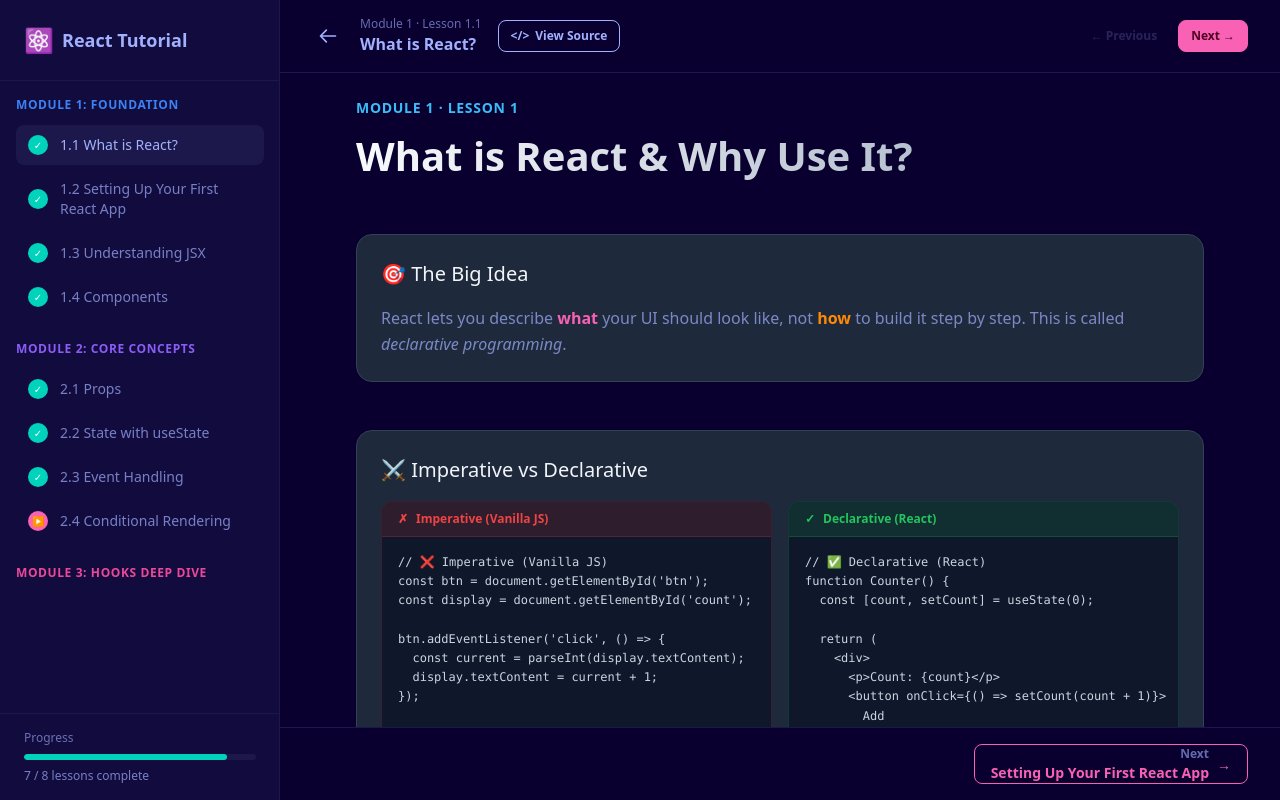
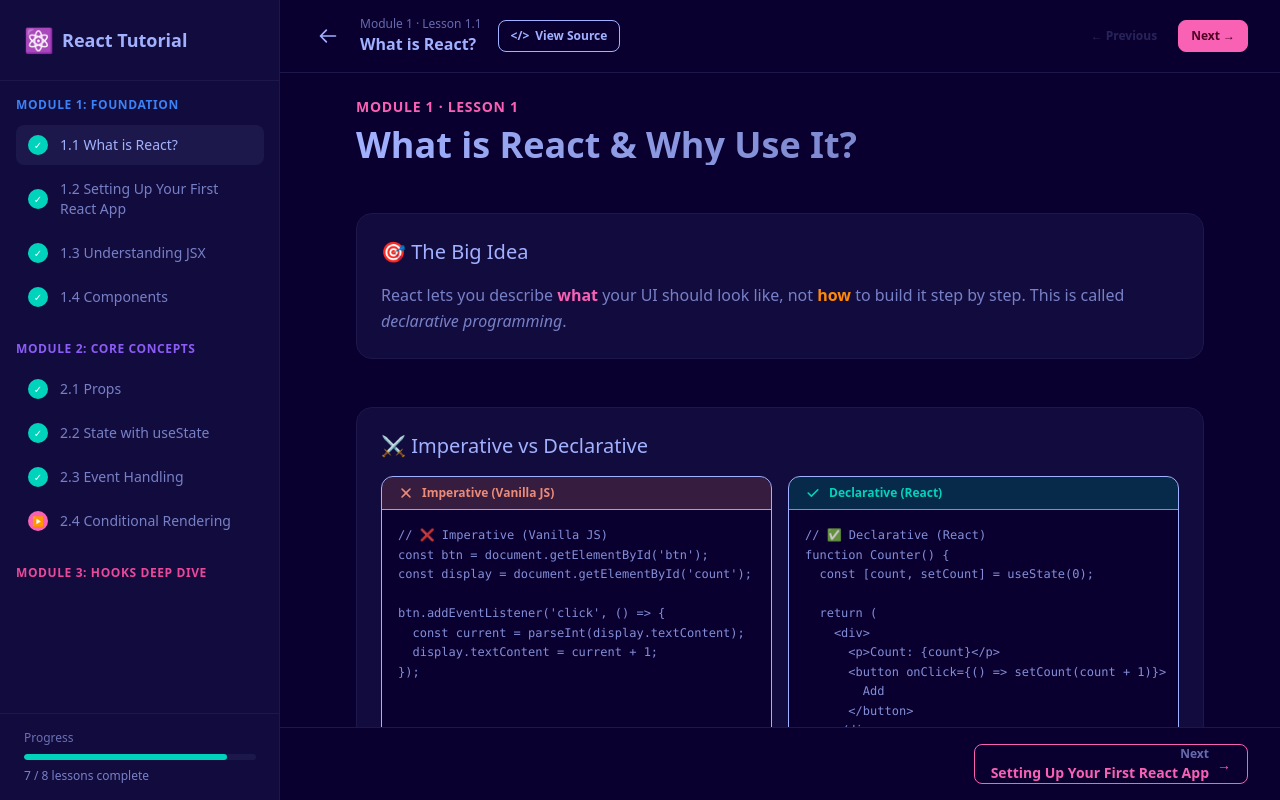
Before and after one commit to vkondrav/react-tutorial, a React (Vite) app in the folder playground/: page /#1.1 in a window 1280 px wide. Built offline with nearby package versions, Linux system fonts and the light colour scheme.

Commit message:
daisy ui + components

```diff
--- a/playground/src/lessons/components/CodeBlock.jsx
+++ b/playground/src/lessons/components/CodeBlock.jsx
@@ -1,42 +1,21 @@
+import { HiCheck, HiX } from 'react-icons/hi';
+
 export default function CodeBlock({ title, code, variant }) {
-  const borderColor = variant === 'good' ? '#22c55e' : '#ef4444';
-  const icon = variant === 'good' ? '✓' : '✗';
+  const isGood = variant === 'good';
+  const borderColor = isGood ? 'border-success' : 'border-error';
+  const bgColor = isGood ? 'bg-success/20' : 'bg-error/20';
+  const textColor = isGood ? 'text-success' : 'text-error';
+  const Icon = isGood ? HiCheck : HiX;
 
   return (
-    <div
-      style={{
-        backgroundColor: '#0f172a',
-        borderRadius: '0.75rem',
-        overflow: 'hidden',
-        border: `1px solid ${borderColor}33`,
-      }}
-    >
+    <div className={`bg-base-100 rounded-xl overflow-hidden border ${borderColor}/50`}>
       <div
-        style={{
-          padding: '0.5rem 1rem',
-          backgroundColor: `${borderColor}22`,
-          borderBottom: `1px solid ${borderColor}33`,
-          fontSize: '0.75rem',
-          fontWeight: '600',
-          color: borderColor,
-          display: 'flex',
-          alignItems: 'center',
-          gap: '0.5rem',
-        }}
+        className={`px-4 py-2 ${bgColor} border-b ${borderColor}/50 text-xs font-semibold ${textColor} flex items-center gap-2`}
       >
-        <span>{icon}</span>
+        <Icon size={16} />
         {title}
       </div>
-      <pre
-        style={{
-          margin: 0,
-          padding: '1rem',
-          fontSize: '0.75rem',
-          lineHeight: '1.6',
-          color: '#cbd5e1',
-          overflow: 'auto',
-        }}
-      >
+      <pre className="m-0 p-4 text-xs leading-relaxed text-base-content/80 overflow-auto">
         <code>{code}</code>
       </pre>
     </div>
--- a/playground/src/lessons/components/LessonHeader.jsx
+++ b/playground/src/lessons/components/LessonHeader.jsx
@@ -1,28 +1,10 @@
 export default function LessonHeader({ module, lesson, title }) {
   return (
-    <div style={{ marginBottom: '3rem' }}>
-      <div
-        style={{
-          color: '#38bdf8',
-          fontSize: '0.875rem',
-          fontWeight: '600',
-          marginBottom: '0.5rem',
-          textTransform: 'uppercase',
-          letterSpacing: '0.05em',
-        }}
-      >
+    <div className="mb-12">
+      <div className="text-primary text-sm font-semibold mb-2 uppercase tracking-wider">
         Module {module} · Lesson {lesson}
       </div>
-      <h1
-        style={{
-          fontSize: '2.5rem',
-          fontWeight: '700',
-          margin: 0,
-          background: 'linear-gradient(to right, #f8fafc, #94a3b8)',
-          WebkitBackgroundClip: 'text',
-          WebkitTextFillColor: 'transparent',
-        }}
-      >
+      <h1 className="text-4xl font-bold m-0 bg-gradient-to-r from-base-content to-base-content/60 bg-clip-text text-transparent">
         {title}
       </h1>
     </div>
--- a/playground/src/lessons/components/Section.jsx
+++ b/playground/src/lessons/components/Section.jsx
@@ -1,24 +1,7 @@
 export default function Section({ title, children }) {
   return (
-    <section
-      style={{
-        marginBottom: '3rem',
-        padding: '1.5rem',
-        backgroundColor: '#1e293b',
-        borderRadius: '1rem',
-        border: '1px solid #334155',
-      }}
-    >
-      <h2
-        style={{
-          fontSize: '1.25rem',
-          marginTop: 0,
-          marginBottom: '1rem',
-          color: '#f1f5f9',
-        }}
-      >
-        {title}
-      </h2>
+    <section className="mb-12 card bg-base-200 p-6 border border-base-300">
+      <h2 className="text-xl mt-0 mb-4 text-base-content">{title}</h2>
       {children}
     </section>
   );
--- a/playground/src/lessons/components/TakeawayList.jsx
+++ b/playground/src/lessons/components/TakeawayList.jsx
@@ -1,40 +1,12 @@
+import { HiCheck } from 'react-icons/hi';
+
 export default function TakeawayList({ items }) {
   return (
-    <ul
-      style={{
-        listStyle: 'none',
-        padding: 0,
-        margin: 0,
-        display: 'flex',
-        flexDirection: 'column',
-        gap: '0.75rem',
-      }}
-    >
+    <ul className="list-none p-0 m-0 flex flex-col gap-3">
       {items.map((item, index) => (
-        <li
-          key={index}
-          style={{
-            display: 'flex',
-            alignItems: 'flex-start',
-            gap: '0.75rem',
-            color: '#cbd5e1',
-            lineHeight: 1.6,
-          }}
-        >
-          <span
-            style={{
-              display: 'flex',
-              alignItems: 'center',
-              justifyContent: 'center',
-              width: '1.5rem',
-              height: '1.5rem',
-              backgroundColor: '#22c55e',
-              borderRadius: '50%',
-              fontSize: '0.75rem',
-              flexShrink: 0,
-            }}
-          >
-            ✓
+        <li key={index} className="flex items-start gap-3 text-base-content/80 leading-relaxed">
+          <span className="flex items-center justify-center w-6 h-6 bg-success rounded-full text-xs shrink-0 text-white">
+            <HiCheck />
           </span>
           {item}
         </li>
```
Also changed, not shown: 1 other file (tests, documents, lock files or other folders).
